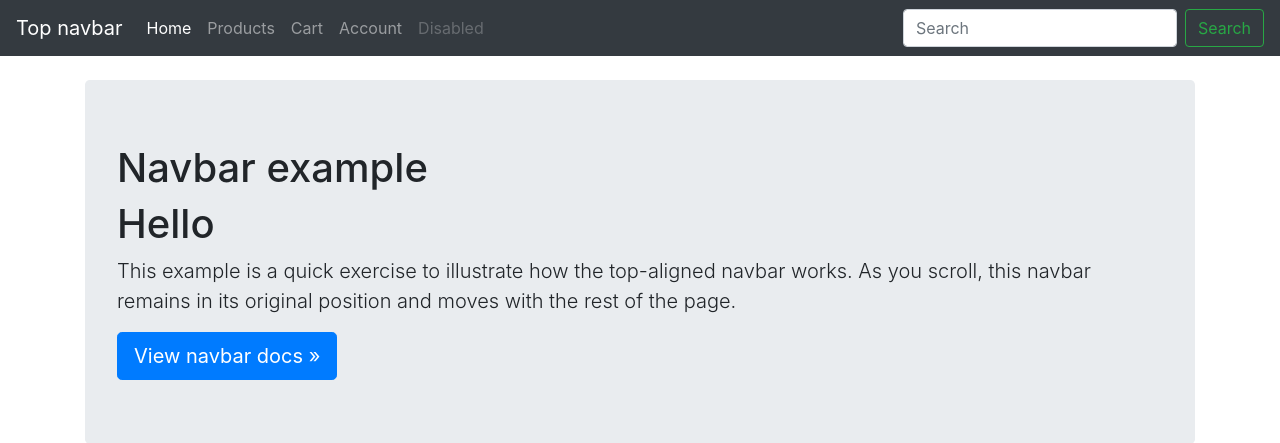
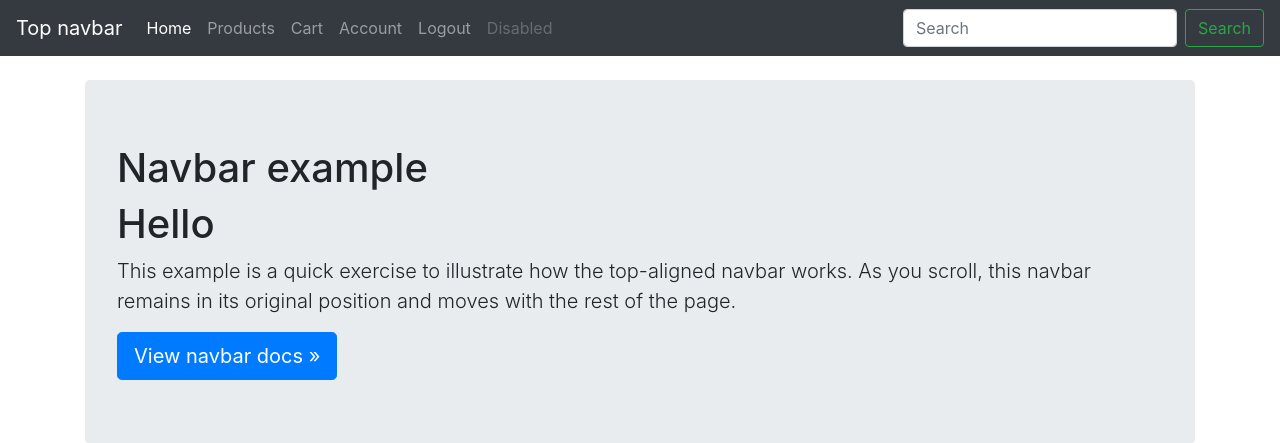
Before and after one commit to Francis-Njoku/clothstore, a Django app: page / in a window 1280 px wide. Shown: the top 443 px of the page. Run offline with Django 3.2, Linux system fonts and the light colour scheme; the visitor is signed in with stand-in values (Sample User, id 1); data that the repository does not hold is empty; some libraries are stand-ins or nearby versions.

Commit message:
Add login and logout to navbar

```diff
--- a/templates/navbar.html
+++ b/templates/navbar.html
@@ -18,6 +18,13 @@
        <li class="nav-item">
         <a class="nav-link" href="#">Account</a>
       </li>
+      <li class="nav-item">
+        <a class="nav-link" href="{% url 'auth_logout' %}">Logout</a>
+      </li>
+      {% else %}
+      <li class="nav-item">
+        <a class="nav-link" href="{% url 'auth_login' %}">Login</a>
+      </li>
       {% endif %}
       <li class="nav-item">
         <a class="nav-link disabled" href="#" tabindex="-1" aria-disabled="true">Disabled</a>
```
